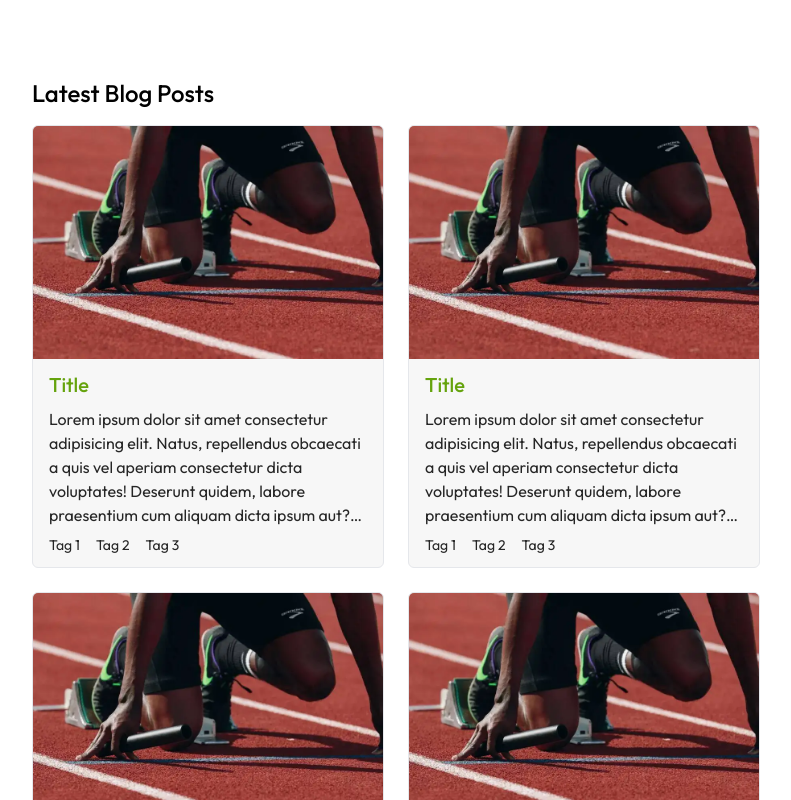
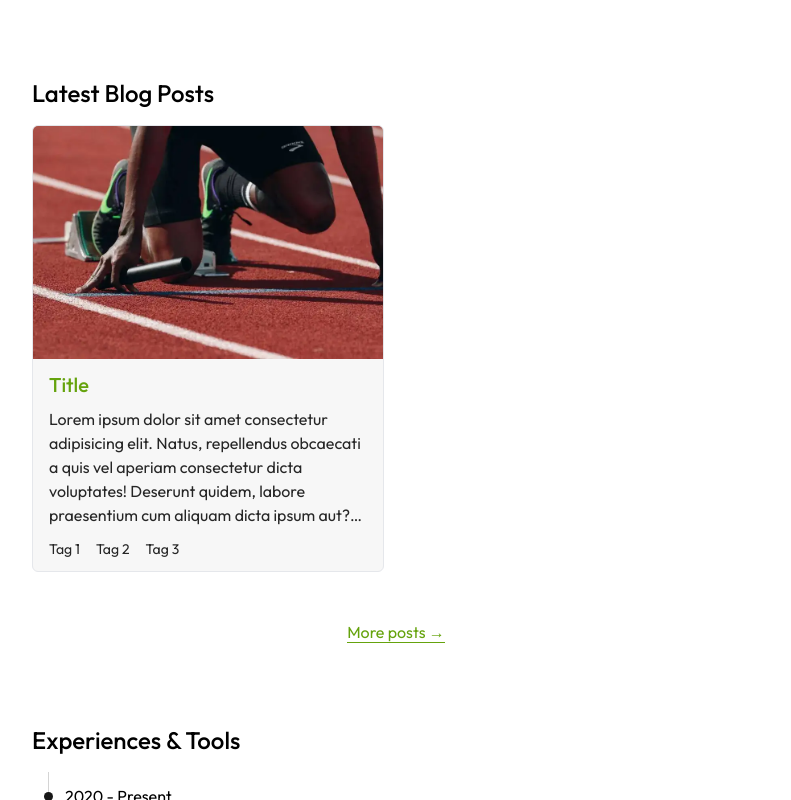
Before and after one commit to mhafidk/blog, a SvelteKit app: page / in a window 1280 px wide. Shown: the part 580-1380 px from the top of the page, without its empty margins (244-1035 px from the left). Built offline with nearby package versions, Linux system fonts and the light colour scheme.

Commit message:
adjust blog card

```diff
--- a/src/lib/components/blog-card.svelte
+++ b/src/lib/components/blog-card.svelte
@@ -4,7 +4,7 @@
 	</div>
 	<div class="px-4 py-3">
 		<p class="text-xl font-medium text-lime-600 hover:text-lime-700">Title</p>
-		<p class="my-2 line-clamp-5 text-neutral-800">
+		<p class="mt-2 mb-3 line-clamp-5 text-neutral-800">
 			Lorem ipsum dolor sit amet consectetur adipisicing elit. Natus, repellendus obcaecati a quis
 			vel aperiam consectetur dicta voluptates! Deserunt quidem, labore praesentium cum aliquam
 			dicta ipsum aut? Illo, aperiam quas.
--- a/src/routes/+page.svelte
+++ b/src/routes/+page.svelte
@@ -45,9 +45,6 @@
 <div class="mb-20">
 	<h2 class="text-2xl font-medium">Latest Blog Posts</h2>
 	<div class="mt-4 grid grid-cols-1 md:grid-cols-2 gap-6">
-		<BlogCard />
-		<BlogCard />
-		<BlogCard />
 		<BlogCard />
 	</div>
 	<div class="mt-12 text-center">
```
